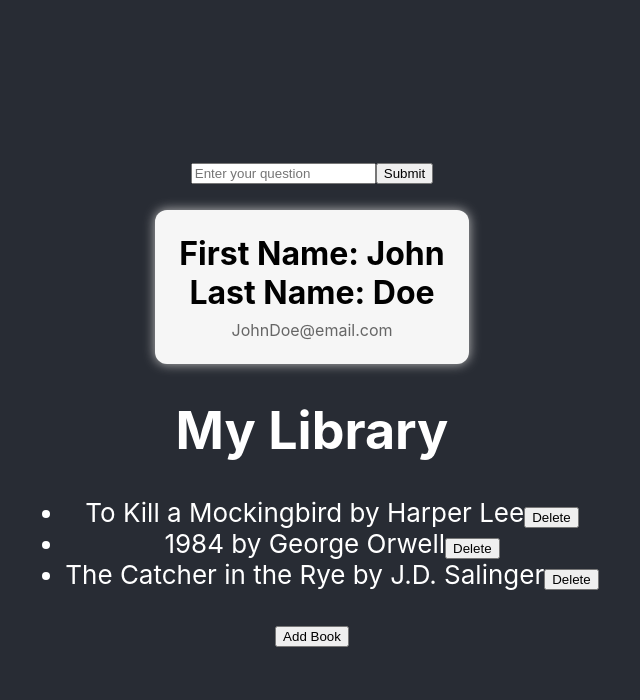
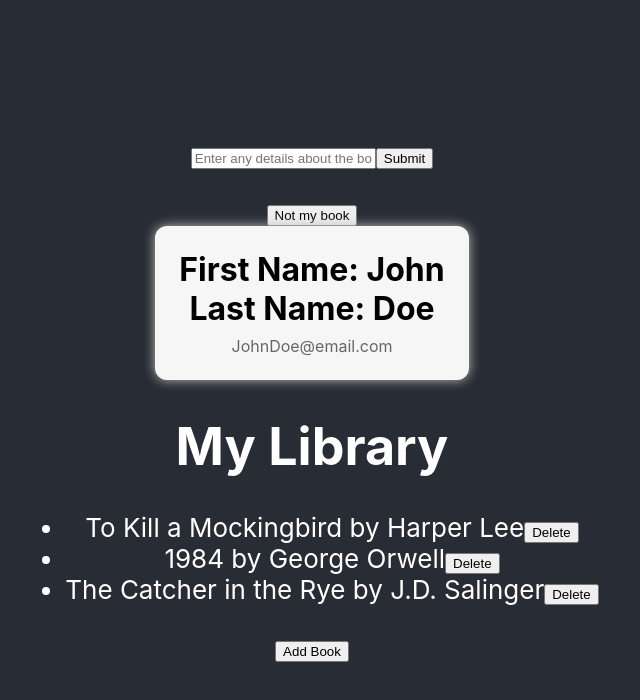
Before and after one commit to jianliu200/csce436project, a React (Create React App) app in the folder 436project/: page /album in a window 1280 px wide. Shown: the top 700 px of the page, without its empty margins (328-968 px from the left). Built offline with nearby package versions, Linux system fonts and the light colour scheme.

Commit message:
research button

```diff
--- a/436project/src/pages/Search.js
+++ b/436project/src/pages/Search.js
@@ -4,8 +4,10 @@ const { Configuration, OpenAIApi } = require("openai");
 
 
 const Search = () => {
-  const [question, setQuestion] = useState('');
+  const [information, setInformation] = useState('');
+  const [information2, setInformation2] = useState('');
   const [response, setResponse] = useState('');
+  const [synopsis, setSynopsis] = useState('');
 
 //   const config = new Configuration({
 // 	apiKey: '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',
@@ -13,7 +15,7 @@ const Search = () => {
 
 
 let config = new Configuration({
-    apiKey: "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",
+    apiKey: "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",
   });
 
   delete config.baseOptions.headers['User-Agent'];
@@ -22,16 +24,53 @@ let config = new Configuration({
 const openai = new OpenAIApi(config);
   const handleSubmit = async (e) => {
     e.preventDefault();
-    console.log("This is the question: ",question)
+    console.log("This is the question: ",information)
+    const question = "What real book does this sound like: " + information+ "?"
     try {
-        const response = await openai.createCompletion({
+        const res1 = await openai.createCompletion({
             model: "text-davinci-003",
             prompt: question,
             max_tokens: 100,
             temperature: 1,
         });
-      console.log(response.data.choices[0].text);
-      setResponse(response.data.choices[0].text);
+        const getsynopsis = "Give a synopsis of the following book " + res1.data.choices[0].text
+        const res2 = await openai.createCompletion({
+          model: "text-davinci-003",
+          prompt: getsynopsis,
+          max_tokens: 100,
+          temperature: 1,
+      });
+      console.log(res1.data.choices[0].text);
+      setResponse(res1.data.choices[0].text);
+      setSynopsis(res2.data.choices[0].text)
+    } catch (error) {
+      console.error(error);
+      setResponse('Sorry, we could not find an answer to your question.');
+    }
+  };
+
+  const handleSubmit2 = async (e) => {
+    e.preventDefault();
+    console.log("This is the question: ",information)
+    console.log("this is the previous response: ", response)
+    const question = "What real book does this sound like: " + information+ "?" + response + "No that is not it. In that case it is "
+    try {
+      const res1 = await openai.createCompletion({
+        model: "text-davinci-003",
+        prompt: question,
+        max_tokens: 100,
+        temperature: 1,
+    });
+    const getsynopsis = "Give a synopsis of the following book " + res1.data.choices[0].text
+    const res2 = await openai.createCompletion({
+      model: "text-davinci-003",
+      prompt: getsynopsis,
+      max_tokens: 100,
+      temperature: 1,
+  });
+  console.log(res1.data.choices[0].text);
+  setResponse(res1.data.choices[0].text);
+  setSynopsis(res2.data.choices[0].text)
     } catch (error) {
       console.error(error);
       setResponse('Sorry, we could not find an answer to your question.');
@@ -41,10 +80,17 @@ const openai = new OpenAIApi(config);
   return (
     <div>
       <form onSubmit={handleSubmit}>
-        <input type="text" placeholder="Enter your question" value={question} onChange={(e) => setQuestion(e.target.value)} />
+        <input type="text" placeholder="Enter any details about the book" value={information} onChange={(e) => setInformation(e.target.value)} />
         <button type="submit">Submit</button>
       </form>
+      {/* <p>Get Many books</p>
+      <form onSubmit={handleSubmit2}>
+        <input type="text" placeholder="Enter any information about the book" value={information2} onChange={(e) => setInformation2(e.target.value)} />
+        <button type="submit">Submit</button>
+      </form> */}
       <p>{response}</p>
+      <p>{synopsis}</p>
+      <button onClick={handleSubmit2}>Not my book</button>
     </div>
   );
 };
```
Also changed, not shown: 1 other file (tests, documents, lock files or other folders).
